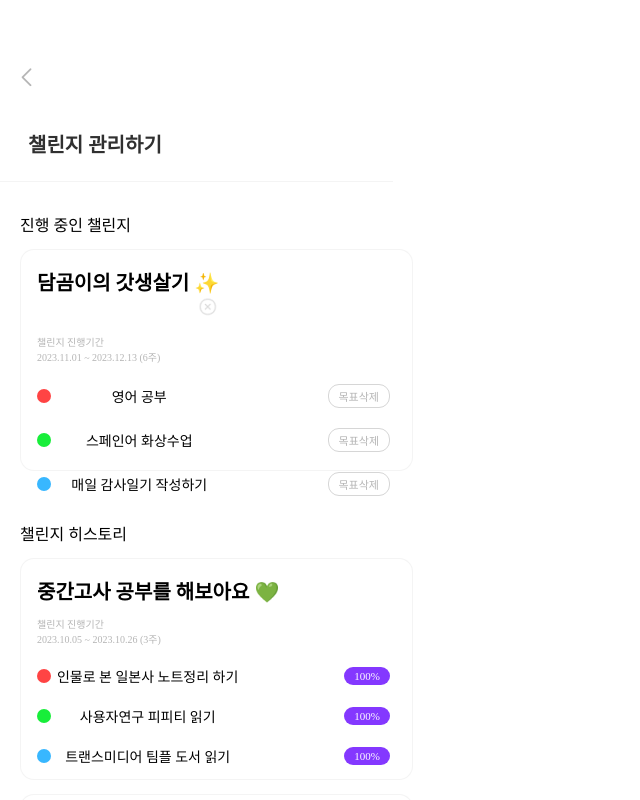
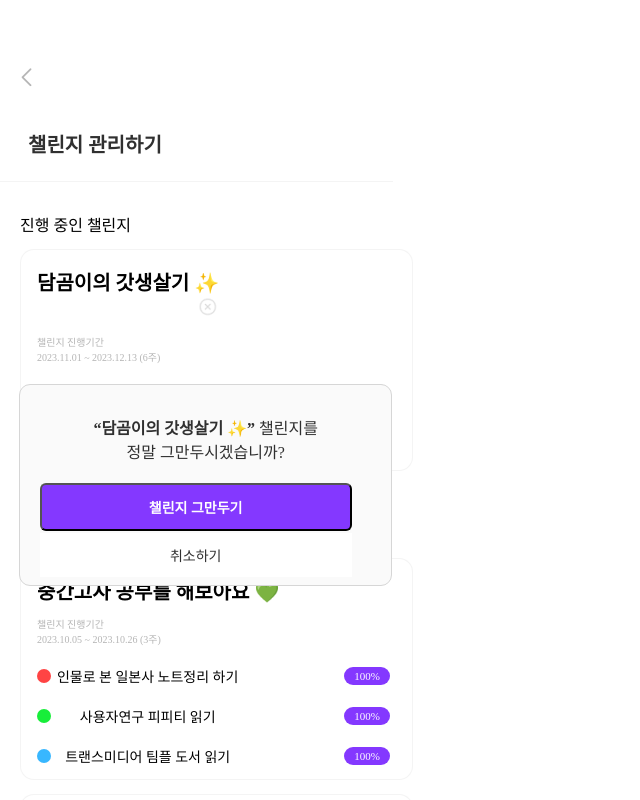
Before and after one commit to 11th-LikeLion-DragOn/DragOn_Front, a React (Create React App) app: page /challengelist in a window 1280 px wide. Both pictures are taken after a click on the picture 208 px from the left and 307 px from the top of the page. Shown: the top 800 px of the page, without its empty margins (0-640 px from the left). Built offline with nearby package versions, Linux system fonts and the light colour scheme.

Commit message:
feat: 목표 삭제 확인 모달 열고 닫기

```diff
--- a/src/components/ChallengeListPage/CurrentChallenge.js
+++ b/src/components/ChallengeListPage/CurrentChallenge.js
@@ -6,18 +6,44 @@ import { ReactComponent as GreenOne } from "../../assets/icons/green.svg";
 import { ReactComponent as BlueOne } from "../../assets/icons/blue.svg";
 import quit from "../../assets/icons/quit.png";
 import QuitChallenge from "./QuitChallenge";
+import DeleteGoalModal from "./DeleteGoalModal";
 
 const CurrentChallenge = () => {
+  const [openQuitModal, setOpenQuitModal] = useState(false);
   const [openModal, setOpenModal] = useState(false);
-  const showModal = () => {
+  const [selectedGoal, setSelectedGoal] = useState(null);
+  // const [goals, setGoals] = useState([
+  //   { id: 1, name: "영어 공부" },
+  //   { id: 2, name: "스페인어 화상수업" },
+  //   { id: 3, name: "매일 감사일기 작성하기" },
+  // ]);
+
+  const showModal = (goal) => {
+    setSelectedGoal(goal);
     setOpenModal(true);
   };
+
+  const showQuitModal = () => {
+    setOpenQuitModal(true);
+  };
+
+  const deleteGoal = () => {
+    //목표 삭제
+    console.log(`Delete goal: ${selectedGoal}`);
+    //삭제 후 목표리스트 업데이트
+
+    setOpenModal(false);
+  };
+
   return (
     <>
       <Wrapper>
         <Title>
           담곰이의 갓생살기 ✨
-          <img src={quit} />
+          <img onClick={showQuitModal} src={quit} />
+          {openQuitModal && (
+            <QuitChallenge setOpenQuitModal={setOpenQuitModal} />
+          )}
         </Title>
         <Period>
           <div>챌린지 진행기간</div>
@@ -27,22 +53,28 @@ const CurrentChallenge = () => {
           <First>
             <RedOne />
             <span className="challenge-text">영어 공부</span>
-            <div className="delete" onClick={showModal}>
+            <div className="delete" onClick={() => showModal("영어 공부")}>
               목표삭제
             </div>
-            {openModal && <QuitChallenge setOpenModal={setOpenModal} />}
+            {openModal && <DeleteGoalModal setOpenModal={setOpenModal} />}
           </First>
           <Second>
             <GreenOne />
             <span className="challenge-text">스페인어 화상수업</span>
-            <div className="delete" onClick={showModal}>
+            <div
+              className="delete"
+              onClick={() => showModal("스페인어 화상수업")}
+            >
               목표삭제
             </div>
           </Second>
           <Third>
             <BlueOne />
             <span className="challenge-text">매일 감사일기 작성하기</span>
-            <div className="delete" onClick={showModal}>
+            <div
+              className="delete"
+              onClick={() => showModal("매일 감사일기 작성")}
+            >
               목표삭제
             </div>
           </Third>
--- a/src/components/ChallengeListPage/DeleteGoalModal.js
+++ b/src/components/ChallengeListPage/DeleteGoalModal.js
@@ -1,7 +1,16 @@
 import React from "react";
 import { styled } from "styled-components";
 
-const DeleteGoalModal = () => {
+const DeleteGoalModal = ({ setOpenModal }) => {
+  const deleteGoal = () => {
+    console.log("Delete");
+    setOpenModal(false);
+  };
+
+  const closeModal = () => {
+    setOpenModal(false);
+  };
+
   return (
     <>
       <Wrapper>
@@ -9,8 +18,8 @@ const DeleteGoalModal = () => {
           <span>“매일 감사일기 작성하기” </span>
           목표를 정말 삭제하시겠습니까?
         </div>
-        <QuitBtn>챌린지 그만두기</QuitBtn>
-        <CancelBtn>취소하기</CancelBtn>
+        <QuitBtn onClick={deleteGoal}>챌린지 그만두기</QuitBtn>
+        <CancelBtn onClick={closeModal}>취소하기</CancelBtn>
       </Wrapper>
     </>
   );
@@ -18,8 +27,14 @@ const DeleteGoalModal = () => {
 
 export default DeleteGoalModal;
 const Wrapper = styled.div`
-  width: 351px;
-  height: 193px;
+  z-index: 999;
+  position: absolute;
+  top: 48%;
+  left: 1.5%;
+  margin: auto;
+
+  width: 371px;
+  height: 200px;
   border-radius: 11px;
   border: 1px solid var(--gray_03, #d6d6d6);
   background: var(--background_02, #fafafa);
@@ -41,7 +56,7 @@ const QuitBtn = styled.button`
   background: var(--purple_01, #8438ff);
   display: flex;
   width: 312px;
-  padding: 15px 112px;
+  padding: 12px 5px;
   justify-content: center;
   align-items: center;
   gap: 10px;
@@ -57,16 +72,16 @@ const QuitBtn = styled.button`
 const CancelBtn = styled.button`
   display: flex;
   width: 312px;
+  gap: 10px;
   background: white;
-  padding: 15px 112px;
+  padding: 12px 5px;
   justify-content: center;
   align-items: center;
-  gap: 10px;
   border: none;
   margin-left: 19.5px;
   color: var(--black, #303030);
   text-align: center;
-
+  margin-top: 2px;
   font-size: 14px;
   font-style: normal;
   font-weight: 500;
--- a/src/components/ChallengeListPage/QuitChallenge.js
+++ b/src/components/ChallengeListPage/QuitChallenge.js
@@ -1,9 +1,14 @@
 import React from "react";
 import { styled } from "styled-components";
 
-const QuitChallenge = ({ setOpenModal }) => {
+const QuitChallenge = ({ setOpenQuitModal }) => {
+  const deleteGoal = () => {
+    console.log("Delete");
+    setOpenQuitModal(false);
+  };
+
   const closeModal = () => {
-    setOpenModal(false);
+    setOpenQuitModal(false);
   };
 
   return (
@@ -14,7 +19,7 @@ const QuitChallenge = ({ setOpenModal }) => {
             <span>“담곰이의 갓생살기 ✨” </span>
             챌린지를 {"\n"} 정말 그만두시겠습니까?
           </div>
-          <QuitBtn>챌린지 그만두기</QuitBtn>
+          <QuitBtn onClick={deleteGoal}>챌린지 그만두기 </QuitBtn>
           <CancelBtn onClick={closeModal}>취소하기</CancelBtn>
         </Wrapper>
       </Box>
```
